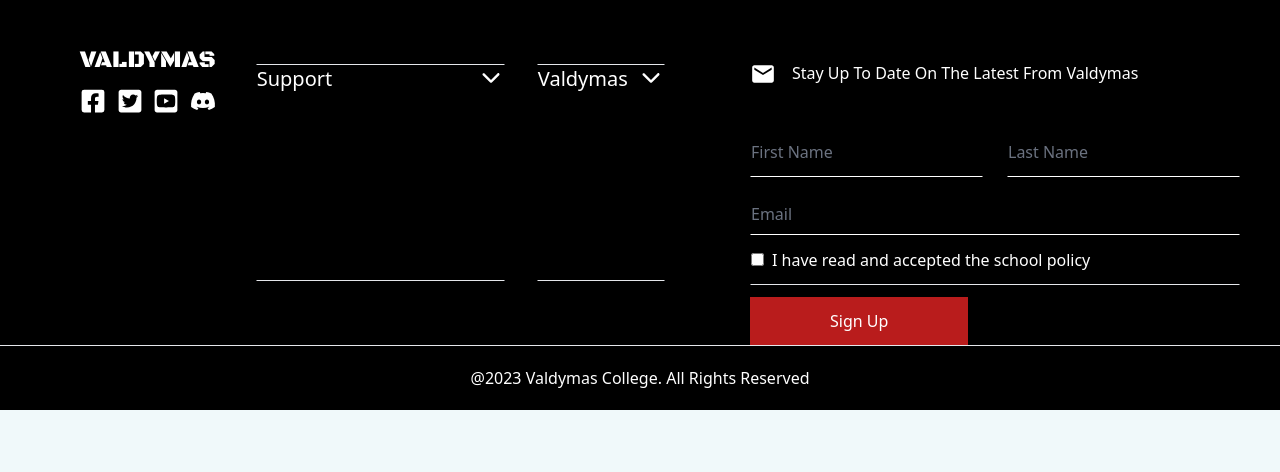
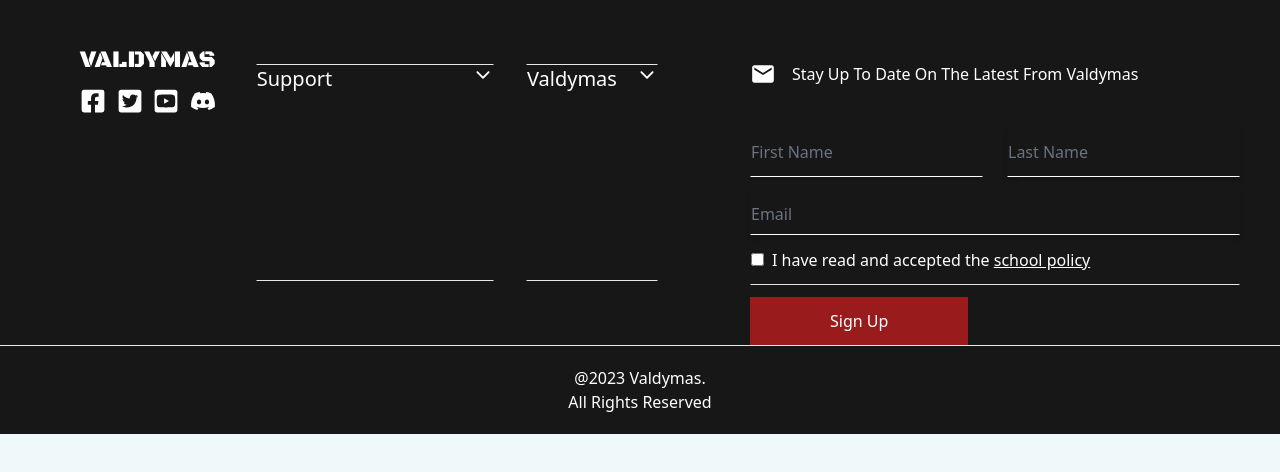
Before and after one commit to Jeremiah-jay18/Responsive-Tailwind-Footer, a React (Vite) app: page / in a window 1280 px wide. Shown: the top 472 px of the page. Built offline with nearby package versions, Linux system fonts and the light colour scheme.

Commit message:
Update Footer.jsx

```diff
--- a/src/Components/Footer.jsx
+++ b/src/Components/Footer.jsx
@@ -28,28 +28,28 @@ function toggleAccordion(i){
 }
 
 const boxTwo= info.map((item,i)=>{
-    return <div key={item.id} className='sm:mt-3 border border-l-black border-r-black sm:-mx-3'>
+    return <div key={item.id} className='sm:mt-3 border border-l-neutral-900 border-r-neutral-900 sm:-mx-3'>
       <div className={`flex justify-between cursor-pointer border-left-black content-center sm:pt-2`} onClick={()=>toggleAccordion(i)}  >
-         <h2 className='font-medium text-xl mb-4 sm:ml-4'>{item.title}</h2>
-         {selected===i?<IoIosArrowUp size={26} />:<IoIosArrowDown size={26} />}
+         <h2 className='font-medium text-xl mb-4 sm:ml-4 sm:text-sm sm:font-thin'>{item.title}</h2>
+         {selected===i?<IoIosArrowUp size={20} />:<IoIosArrowDown size={20} />}
       </div>
-             <div className={`px-4 ${selected===i?'overflow-hidden h-48 transition-all duration-2000 ease-linear':' overflow-hidden h-0 transition-all duration-2000 ease-linear'}`}>
+             <div className={`px-6 ${selected===i?'h-48 transition-all duration-2000 ease-linear overflow-hidden':' overflow-hidden h-0 transition-all duration-2000 ease-linear'}`}>
                 {item.data.map((item,i)=>{
-                    return <Link className='block mt-3' key={i}>{item}</Link>
+                    return <Link className=' text-sm block mt-3' key={i}>{item}</Link>
                })
                 }
              </div>
         </div>
 })
   return (
-    <div className='bg-black text-white'>
+    <div className='bg-neutral-900 text-white'>
 {/* General Blocks Wrapper */}
         <div className="foot-wrapper lg:flex lg:justify-between sm:block ">
 {/* Between Valdymas block and Info block */}
       <div className="sm:px-5 px-20 py-16 flex justify-between lg:gap-10 sm:block sm:py-6 ">
 
         <div className="box-1 lg:-mt-5 lg:h-20 sm:text-center">
-        <h1 className='mb-3 footer-head text-2xl'>VALDYMAS</h1>
+        <h1 className='sm:text-lg mb-3 footer-head text-2xl'>VALDYMAS</h1>
     <div className="sm:hidden flex justify-between">
 <FaFacebookSquare size={26} className="cursor-pointer"/>
  <FaTwitterSquare  size={26} className="cursor-pointer"/>
@@ -68,38 +68,38 @@ const boxTwo= info.map((item,i)=>{
 
  <div className=" form ">
     <form action=''>
-        <div className="flex gap-4 mb-10 sm:justify-center">
+        <div className="flex gap-4 mb-10 sm:justify-center items-center">
             <MdEmail size={26}/>
-            <h2 className='text-md font-medium'>Stay Up To Date On The Latest From Valdymas</h2>
+            <h2 className='text-md font-medium sm:text-sm'>Stay Up To Date On The Latest From Valdymas</h2>
         </div>
         <div className="flex gap-6 mb-4">
-            <input type="text" className=" py-3 placeholder-gray-500 bg-black border sm:w-full
-            border-b-white border-t-black  border-r-black border-l-black outline-none " placeholder='First Name ' />
-            <input type="text" className=" py-3 placeholder-gray-500 bg-black border sm:w-full
-             border-b-white border-t-black  border-r-black border-l-black
+            <input type="text" className=" bg-neutral-900 py-3 placeholder-gray-500 bg-black border sm:w-full
+            border-b-white border-t-neutral-900  border-r-neutral-900 border-l-neutral-900 outline-none " placeholder='First Name ' />
+            <input type="text" className="bg-neutral-900 py-3 placeholder-gray-500 bg-black border sm:w-full
+             border-b-white border-t-neutral-900  border-r-neutral-900 border-l-neutral-900
             shadow-md outline-none " placeholder='Last Name'/>
         </div>
-        <input type="email" className=" py-2 placeholder-gray-500 bg-black shadow-md border
-         border-b-white border-t-black  border-r-black border-l-black outline-none w-full" placeholder='Email'/>
-         <div className='py-3 border border-t-black  border-r-black border-l-black'>
+        <input type="email" className="bg-neutral-900 py-2 placeholder-gray-500 bg-black shadow-md border
+         border-b-white border-t-neutral-900  border-r-neutral-900 border-l-neutral-900 outline-none w-full" placeholder='Email'/>
+         <div className='py-3 border border-t-neutral-900  border-r-neutral-900 border-l-neutral-900'>
          <p>
           <label htmlFor="agree">
-         <input id='agree'type="checkbox" className='mr-2'/>I have read and accepted the school policy
+         <input id='agree'type="checkbox" className='mr-2'/><span className="sm:text-xs">I have read and accepted the <Link className='underline' to =''>school policy</Link></span>
         </label>
         </p>
          </div>
 
          <div className="sm:text-center ">
-         <input type="submit" value="Sign Up" className='sm:w-full bg-red-700 py-3 cursor-pointer px-20 mt-3 ' />
+         <input type="submit" value="Sign Up" className='sm:w-full bg-red-800 py-3 cursor-pointer px-20 mt-3 sm:text-sm' />
          </div>
     </form>
  </div>
 
 
     <div className="foot-icons flex gap-4 lg:hidden justify-center my-4">
-<FaFacebookSquare size={30} className="cursor-pointer"/>
- <FaTwitterSquare  size={30} className="cursor-pointer"/>
- <FaYoutubeSquare  size={30} className="cursor-pointer"/>
+<FaFacebookSquare size={25} className="cursor-pointer"/>
+ <FaTwitterSquare  size={25} className="cursor-pointer"/>
+ <FaYoutubeSquare  size={25} className="cursor-pointer"/>
         </div>
 
  </div>
@@ -109,7 +109,9 @@ const boxTwo= info.map((item,i)=>{
 </div>
 
 <hr />
-<div className='py-5 px-4 footer-foot'>@2023 Valdymas College. All Rights Reserved</div>
+<div className='sm:text-sm py-5 px-4 footer-foot'>@2023 Valdymas. <span className='block'>
+All Rights Reserved
+  </span></div>
 
 
 
```
